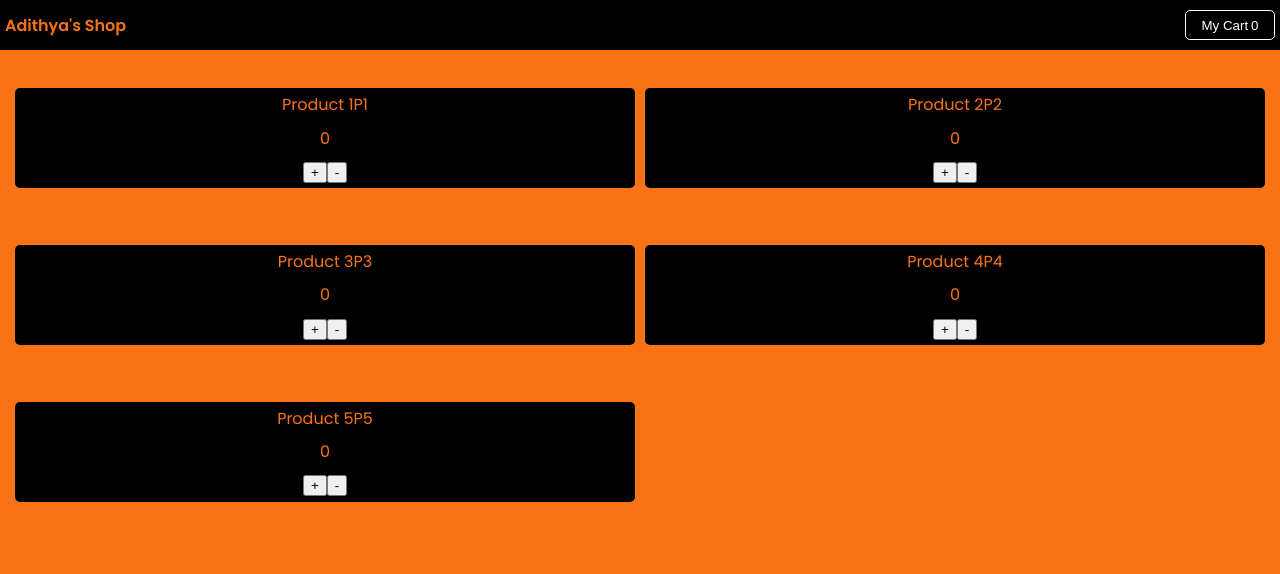
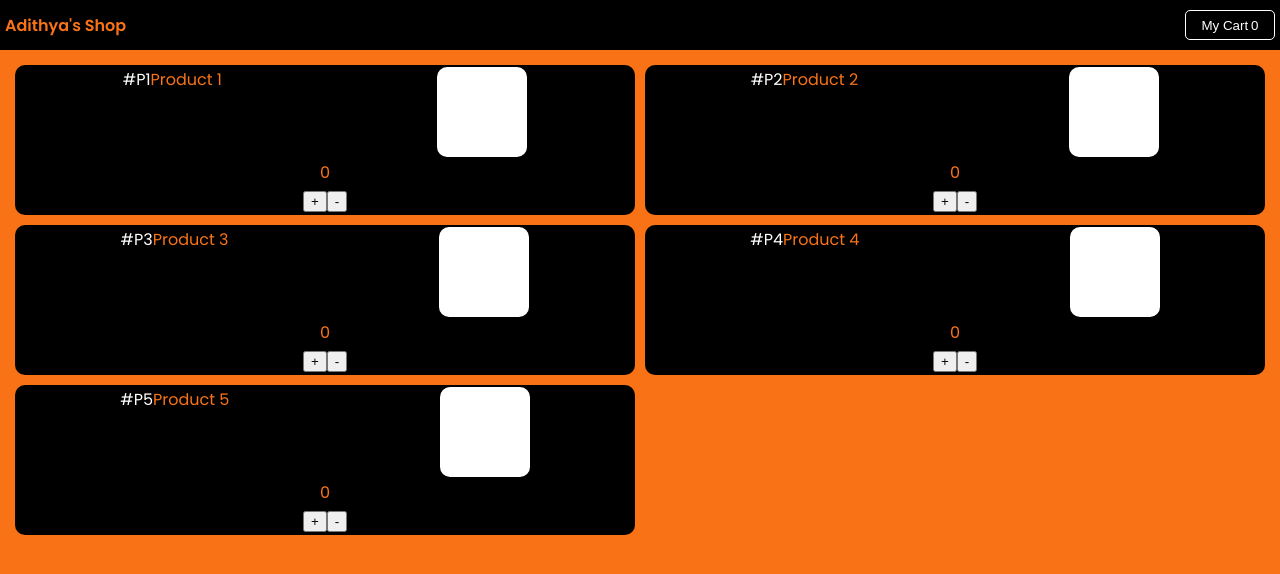
Before and after one commit to Adi343/ecommerce-app-nextjs, a Next.js app: page / in a window 1280 px wide. Shown: the top 574 px of the page. Built offline with nearby package versions, Linux system fonts and the light colour scheme.

Commit message:
Updated projectCard to productCard and refactored other components

```diff
--- a/components/NavBar.tsx
+++ b/components/NavBar.tsx
@@ -1,3 +1,4 @@
+import Link from "next/link";
 import { useSelector } from "react-redux";
 
 const NavBar = () => {
@@ -24,6 +25,7 @@ const NavBar = () => {
         height: "50px",
       }}
     >
+      <Link href="/">
         <span
           style={{
             fontWeight: "bold",
@@ -32,6 +34,8 @@ const NavBar = () => {
         >
           Adithya's Shop
         </span>
+      </Link>
+      <Link href="/checkout">
         <button
           style={{
             height: "30px",
@@ -45,6 +49,7 @@ const NavBar = () => {
           My Cart
           <span style={{ marginLeft: "3px" }}>{total}</span>
         </button>
+      </Link>
     </div>
   );
 };
--- a/components/ProjectCard.tsx
+++ b/components/ProductCard.tsx
@@ -1,10 +1,15 @@
 import { useState } from "react";
-import { useDispatch } from "react-redux";
+import { useDispatch, useSelector } from "react-redux";
 import { addItemToCart, removeItemInCart } from "../redux/accountSlice";
 
-const ProjectCard = (props: any) => {
+const ProductCard = (props: any) => {
   const dispatch = useDispatch();
-  const [itemCount, setItemCount] = useState(props.quantity);
+  const productsInCart = useSelector((state: any) => state.account.itemsInCart);
+  const index = productsInCart.findIndex((item) => item.id === props.id);
+
+  const [itemCount, setItemCount] = useState(
+    index === -1 ? 0 : productsInCart[index].quantity
+  );
 
   const addItem = () => {
     console.log(`itemCount is ${itemCount}`);
@@ -39,14 +44,32 @@ const ProjectCard = (props: any) => {
         alignItems: "center",
         justifyContent: "space-around",
         width: "100%",
-        height: "100px",
-        borderRadius: "5px",
+        height: "150px",
+        borderRadius: "10px",
         backgroundColor: "black",
         color: "#f97316",
       }}
     >
-      {props.name}
-      {props.id}
+      <div
+        style={{
+          display: "flex",
+          justifyContent: "space-around",
+          width: "100%",
+        }}
+      >
+        <div>
+          <span style={{ color: "white" }}>#{props.id}</span>
+          <span>{props.name}</span>
+        </div>
+        <div
+          style={{
+            width: "90px",
+            height: "90px",
+            borderRadius: "10px",
+            backgroundColor: "white",
+          }}
+        />
+      </div>
       <span>{itemCount}</span>
       <div>
         <button onClick={addItem}>+</button>
@@ -57,4 +80,4 @@ const ProjectCard = (props: any) => {
   );
 };
 
-export default ProjectCard;
+export default ProductCard;
--- a/pages/index.tsx
+++ b/pages/index.tsx
@@ -1,7 +1,7 @@
 import type { NextPage } from "next";
 import { useSelector } from "react-redux";
 
-import ProjectCard from "../components/ProjectCard";
+import ProductCard from "../components/ProductCard";
 const Home: NextPage = () => {
   const products = useSelector((state: any) => state.store.products);
 
@@ -22,7 +22,7 @@ const Home: NextPage = () => {
       >
         {products.map((item: any) => {
           return (
-            <ProjectCard
+            <ProductCard
               id={item.id}
               name={item.name}
               quantity={item.quantity}
```
Also changed, not shown: pages/checkout.tsx (+34 -1 lines). Lines whose indentation alone changed are shown as unchanged.
